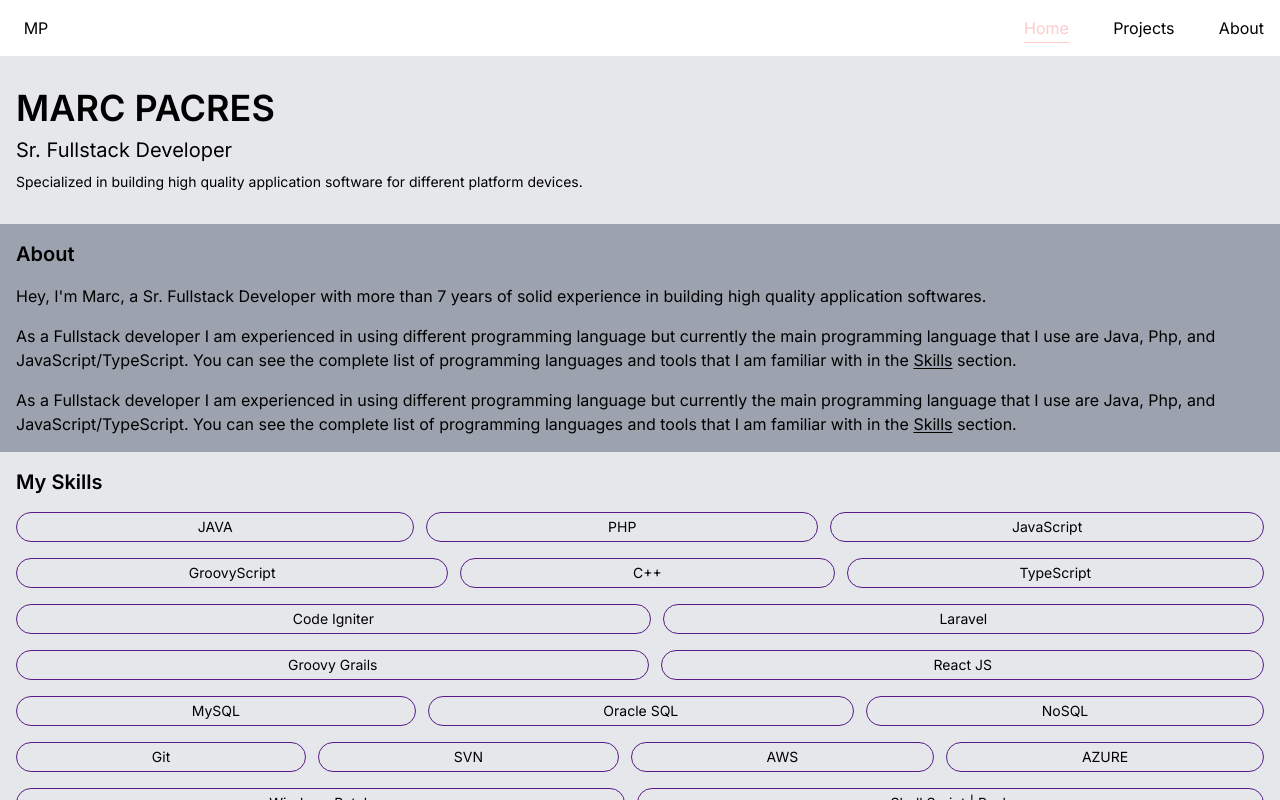
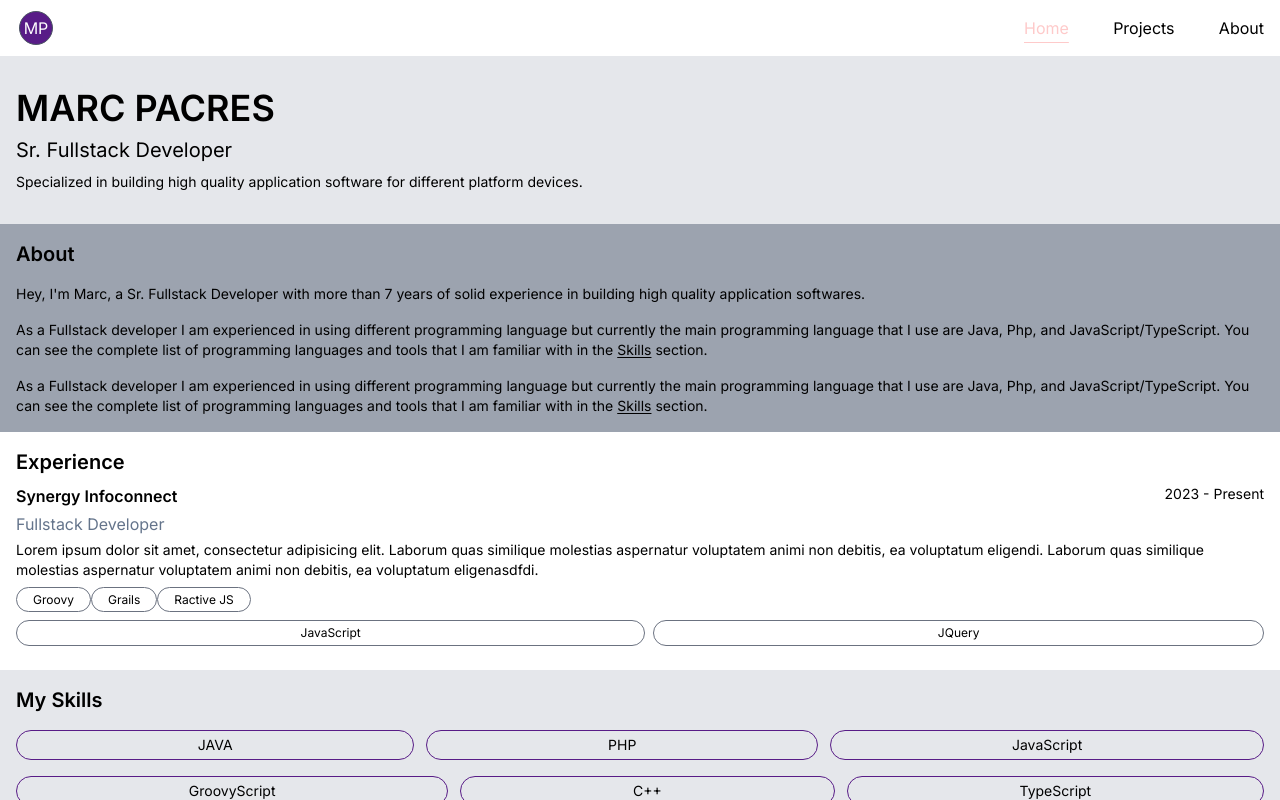
Before and after one commit to MPacres/marc-profile, a Next.js app: page / in a window 1280 px wide. Built offline with nearby package versions, Linux system fonts and the light colour scheme.

Commit message:
experience

```diff
--- a/app/page.js
+++ b/app/page.js
@@ -1,5 +1,6 @@
 import About from '@/components/About'
 import Banner from '@/components/Banner'
+import Experience from '@/components/Experience'
 import Header from '@/components/Header'
 import Navbar from '@/components/Navbar'
 import Skills from '@/components/Skills'
@@ -13,7 +14,9 @@ export default function Home() {
     <Header/>
     <Banner/>
     <About/>
+    <Experience/>
     <Skills/>
+
   </main>
   )
 }
--- a/components/About.jsx
+++ b/components/About.jsx
@@ -5,7 +5,7 @@ const About = () => {
     <section className="bg-gray-400">
       <div className="md:container mx-auto flex flex-col py-4 px-4">
         <h2 className="text-xl font-semibold">About</h2>
-        <div className="pt-4">
+        <div className="pt-4 text-sm">
         <p>
           Hey, I&apos;m Marc, a Sr. Fullstack Developer with more than 7 years of
           solid experience in building high quality application softwares.
--- /dev/null
+++ b/components/Experience.jsx
@@ -0,0 +1,44 @@
+import React from 'react'
+
+const Experience = () => {
+  return (
+    <section>
+        <div className='p-4'>
+            <h2 className=' text-xl font-semibold'>Experience</h2>
+
+
+            <div className='py-2 grid grid-flow-row gap-1'>
+                <div className='grid grid-flow-col justify-between'>
+                <h3 className='font-semibold'>Synergy Infoconnect</h3>
+                <h5 className='text-sm'>2023 - Present</h5>
+                </div>
+                <h4 className='text-slate-500'>Fullstack Developer</h4>
+
+                <p className='text-sm'>Lorem ipsum dolor sit amet,
+                     consectetur adipisicing elit.
+                      Laborum quas similique molestias aspernatur
+                       voluptatem animi non debitis, ea voluptatum eligendi.
+                       Laborum quas similique molestias aspernatur
+                       voluptatem animi non debitis, ea voluptatum eligenasdfdi.
+                </p>
+
+                <div className='pt-2 gap-2 text-xs'>
+                        <span className='border border-gray-500 rounded-full px-4 py-1'>Groovy</span>
+                        <span className='border border-gray-500 rounded-full px-4 py-1'>Grails</span>
+                        <span className='border border-gray-500 rounded-full px-4 py-1'>Ractive JS</span>
+                </div>
+
+                <div className='pt-2 grid grid-flow-col text-center gap-2 text-xs'>
+                <span className='border border-gray-500 rounded-full px-4 py-1'>JavaScript</span>
+                        <span className='border border-gray-500 rounded-full px-4 py-1'>JQuery</span>
+                        </div>
+
+
+            </div>
+
+        </div>
+    </section>
+  )
+}
+
+export default Experience
--- a/components/Logo.jsx
+++ b/components/Logo.jsx
@@ -4,7 +4,7 @@ const Logo = () => {
   return (
     <div className='logo flex justify-center w-10 h-10 items-center text-center'>
         {/* <img src='./vercel.svg' /> */}
-        <label>MP</label>
+        <label className='border border-gray-600 rounded-full p-1 bg-purple-900 text-white'>MP</label>
     </div>
   )
 }
```
